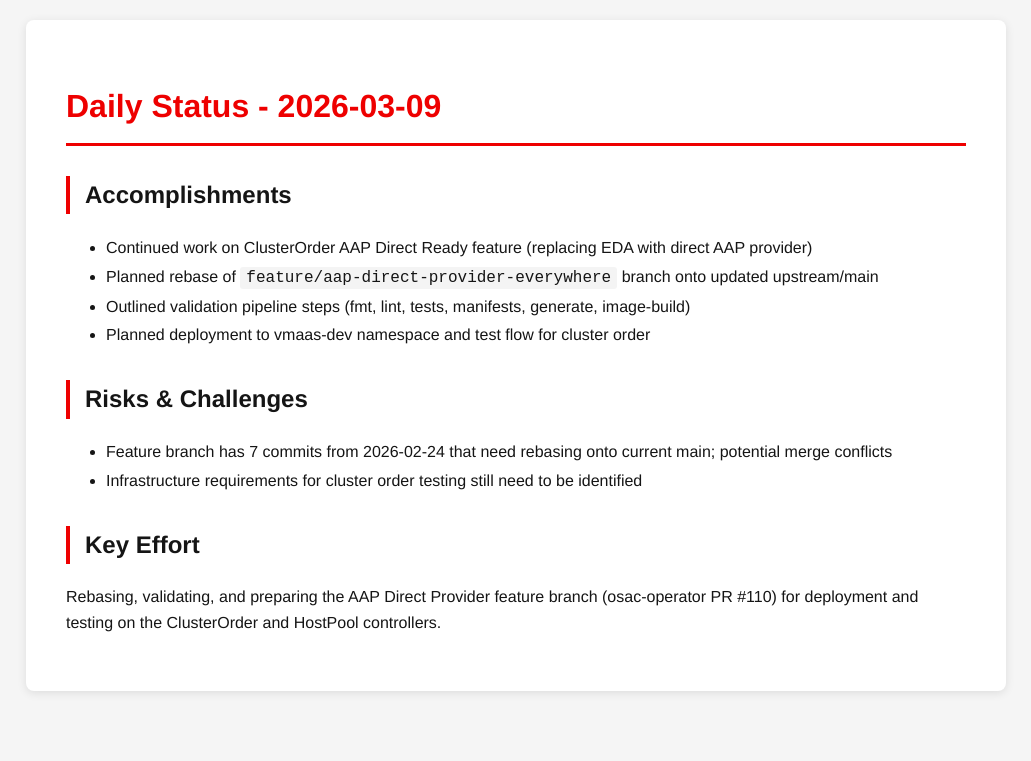
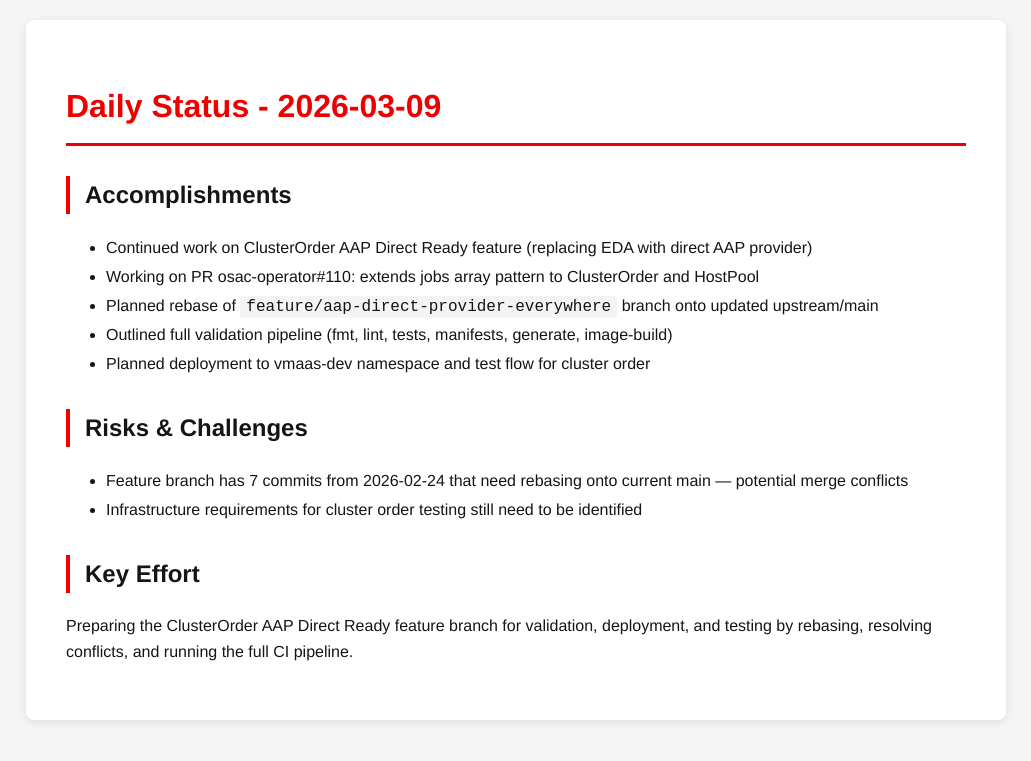
Before and after one commit to tzvatot/daily-status, a Jekyll site: the page built from 2026-03-09.md, in a window 1280 px wide. Shown: the top 761 px of the page, without its empty margins (124-1155 px from the left). Built offline with Jekyll 4.4.1, drawn with Linux system fonts in a browser that asks for light colours.

Commit message:
Daily status update - 2026-03-09

```diff
--- a/2026-03-09.md
+++ b/2026-03-09.md
@@ -8,13 +8,14 @@ date: 2026-03-09
 
 ## Accomplishments
 - Continued work on ClusterOrder AAP Direct Ready feature (replacing EDA with direct AAP provider)
+- Working on PR osac-operator#110: extends jobs array pattern to ClusterOrder and HostPool
 - Planned rebase of `feature/aap-direct-provider-everywhere` branch onto updated upstream/main
-- Outlined validation pipeline steps (fmt, lint, tests, manifests, generate, image-build)
+- Outlined full validation pipeline (fmt, lint, tests, manifests, generate, image-build)
 - Planned deployment to vmaas-dev namespace and test flow for cluster order
 
 ## Risks & Challenges
-- Feature branch has 7 commits from 2026-02-24 that need rebasing onto current main; potential merge conflicts
+- Feature branch has 7 commits from 2026-02-24 that need rebasing onto current main — potential merge conflicts
 - Infrastructure requirements for cluster order testing still need to be identified
 
 ## Key Effort
-Rebasing, validating, and preparing the AAP Direct Provider feature branch (osac-operator PR #110) for deployment and testing on the ClusterOrder and HostPool controllers.
+Preparing the ClusterOrder AAP Direct Ready feature branch for validation, deployment, and testing by rebasing, resolving conflicts, and running the full CI pipeline.
```
